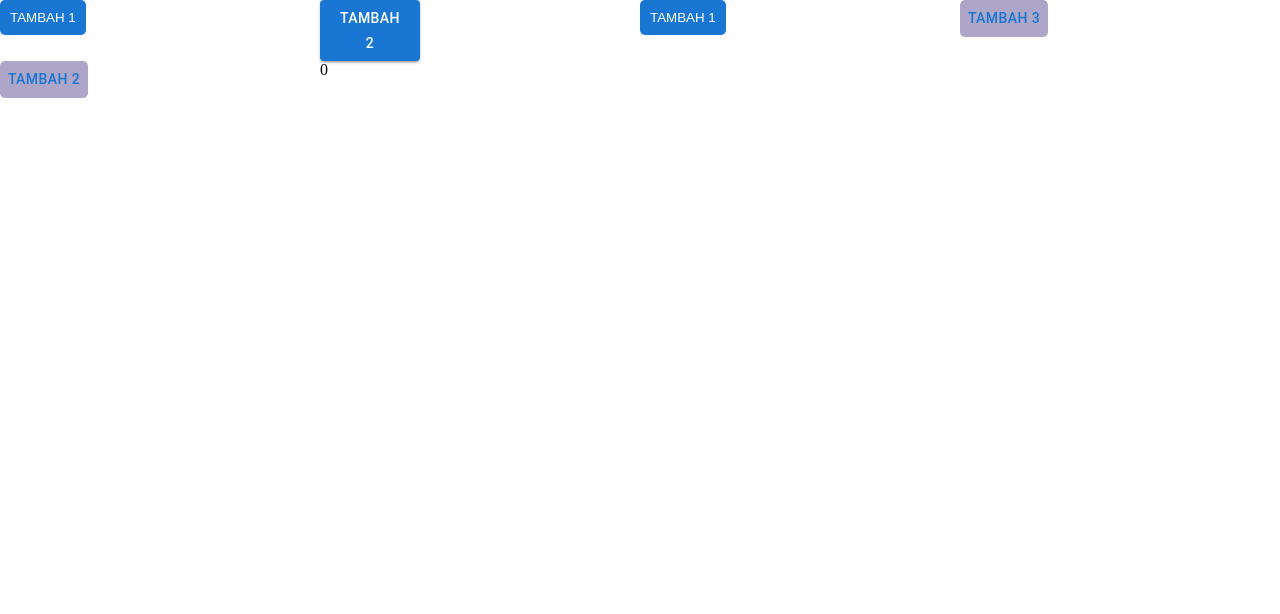
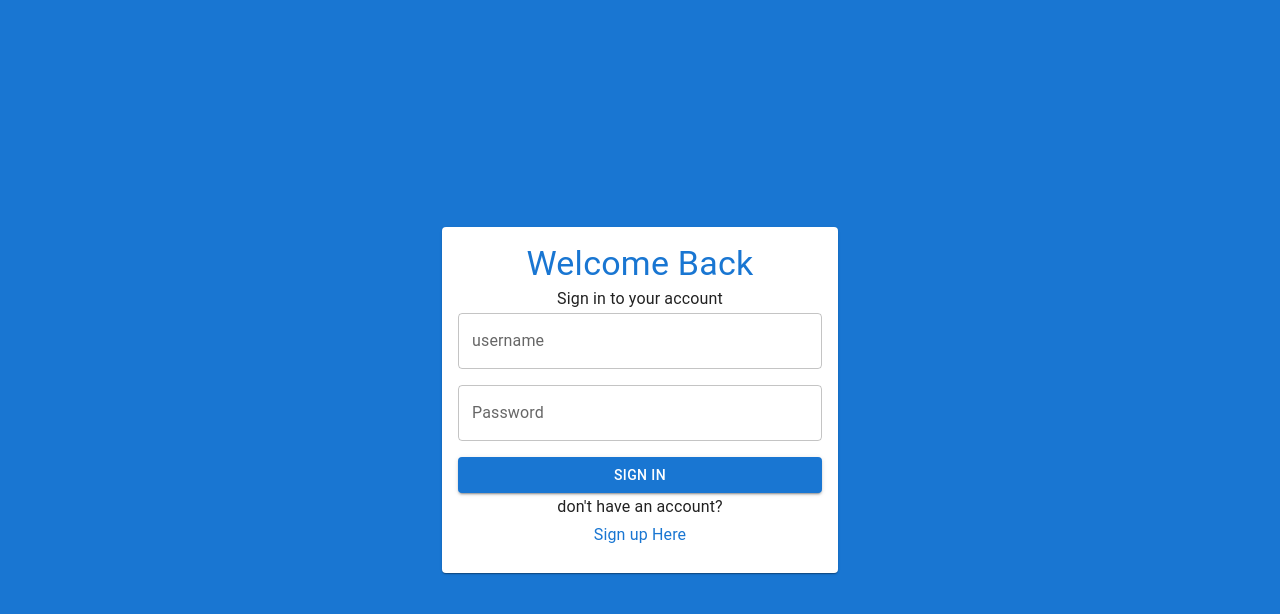
Before and after one commit to satriapinan/food-order-sttp, a React (Vite) app: page / in a window 1280 px wide. Shown: the top 614 px of the page. Built offline with nearby package versions, Linux system fonts and the light colour scheme.

Commit message:
Halaman Login

```diff
--- a/src/App.jsx
+++ b/src/App.jsx
@@ -1,61 +1,57 @@
-import { Button, Grid } from '@mui/material';
-import { useState } from 'react';
-import AppButton from './components/AppButton';
+import { Card, CardContent, TextField } from '@mui/material';
+import Typography from '@mui/material/Typography';
+import Container from '@mui/material/Container';
+import Stack from '@mui/material/Stack';
+import Button from '@mui/material/Button';
+import Box from '@mui/material/Box';
+
 
 function App() {
-  const [count, setCount] = useState(0)
-
   return (
-    <Grid container>
-      {/* MANUAL */}
-      <Grid item size={{ xs: 12, sm:6, md: 3}}>
-      <button onClick={() => setCount((count) => count + 1)}
-        style={{
-          backgroundColor: "#1976d2",
-          borderRadius: "5px",
-          border: "none",
-          color: "#FFF",
-          padding: "10px",
-        }}
-        >TAMBAH 1</button>
-        </Grid>
-      {/* MUI */}
-
-      <Grid item size={{xs: 12, sm:6, md: 3}}>
-      <Button variant='contained'
-       onClick={() => setCount((count) => count + 2)}
-       sx={{
-        width: "100px"
-       }}>
-      tambah 2
-      </Button>
-      </Grid>
-       <Grid item size={{ xs: 12, sm:6, md: 3}}>
-      <button onClick={() => setCount((count) => count + 1)}
-        style={{
-          backgroundColor: "#1976d2",
-          borderRadius: "5px",
-          border: "none",
-          color: "#FFF",
-          padding: "10px",
-        }}
-        >TAMBAH 1</button>
-        </Grid>
-
-      <Grid item size={{xs: 12, sm:6, md: 3}}>
-      <AppButton onClick={() => setCount((count) => count + 3)}>
-      tambah 3
-      </AppButton>
-      </Grid>
-
-      <Grid item size={{xs: 12, sm:6, md: 3}}>
-      <AppButton onClick={() => setCount((count) => count + 2)}>
-      tambah 2
-      </AppButton>
-      </Grid>
-
-      {count}
-    </Grid>
+    <Box
+    sx={{
+      backgroundColor: 'primary.main',
+      display: 'flex',
+      minHeight: '100vh',
+      alignItems: 'center',
+    }}
+    >
+    <Container maxWidth='xs'>
+    <Card sx={{ maxWidth: 400 }}>
+      <CardContent>
+      <div>
+        <Typography variant="h4" component="div" align='center' color='primary'>
+        Welcome Back
+        </Typography>
+        <Typography variant="subtitle1" align='center'>
+        Sign in to your account
+      </Typography>
+      </div>
+        <Stack spacing={2}>
+         <TextField
+          id="outlined-password-input"
+          label="username"
+          type="username"
+          autoComplete="current-password"
+        />
+         <TextField
+          id="outlined-password-input"
+          label="Password"
+          type="password"
+          autoComplete="current-password"
+        />
+        <Button variant="contained">Sign in</Button>
+        </Stack>
+        <Typography variant="subtitle1" align='center'>
+        don't have an account?
+      </Typography>
+      <Typography variant="subtitle1" align='center' color='primary'>
+        Sign up Here
+      </Typography>
+      </CardContent>
+    </Card>
+    </Container>
+    </Box>
   );
 }
 
```
